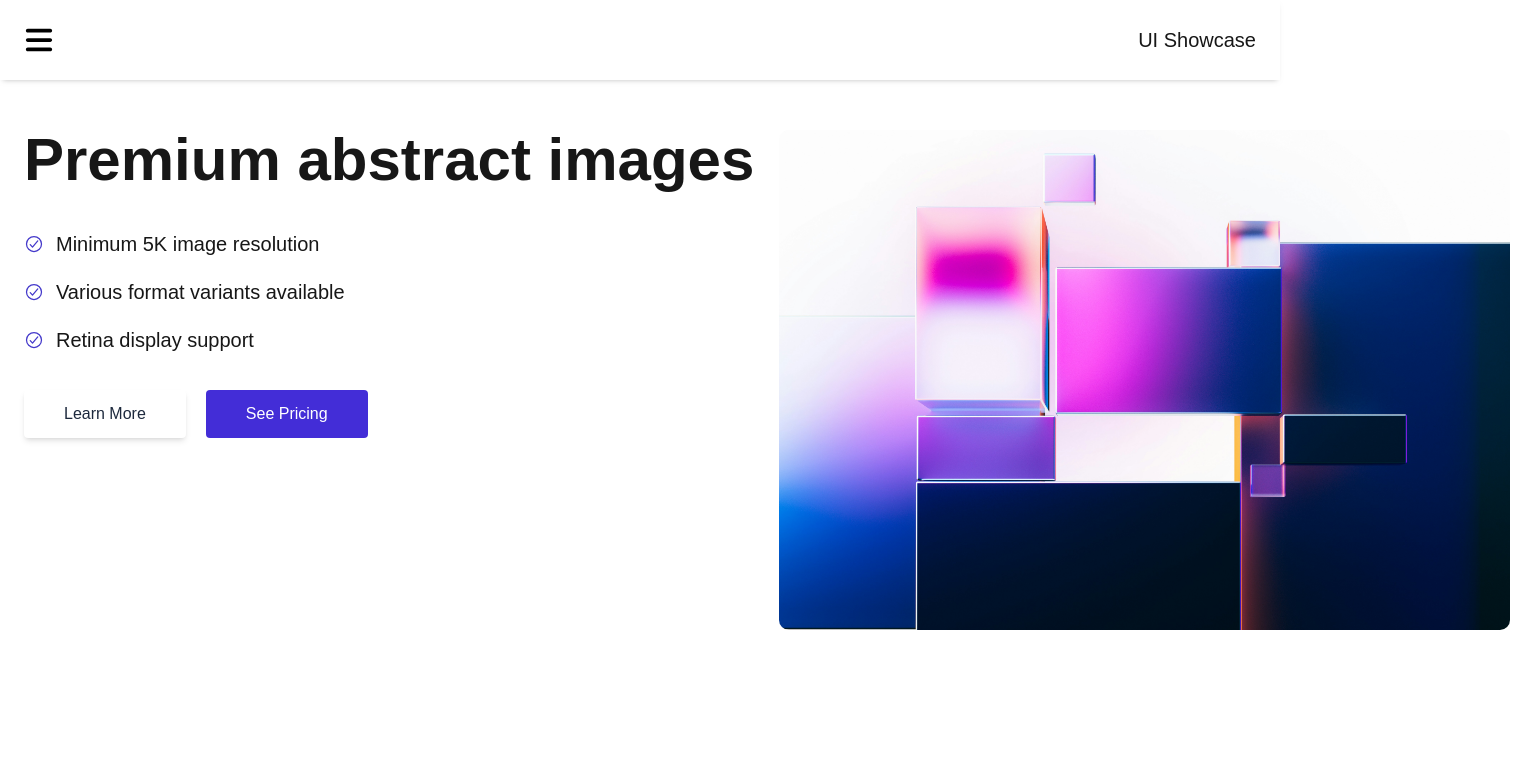
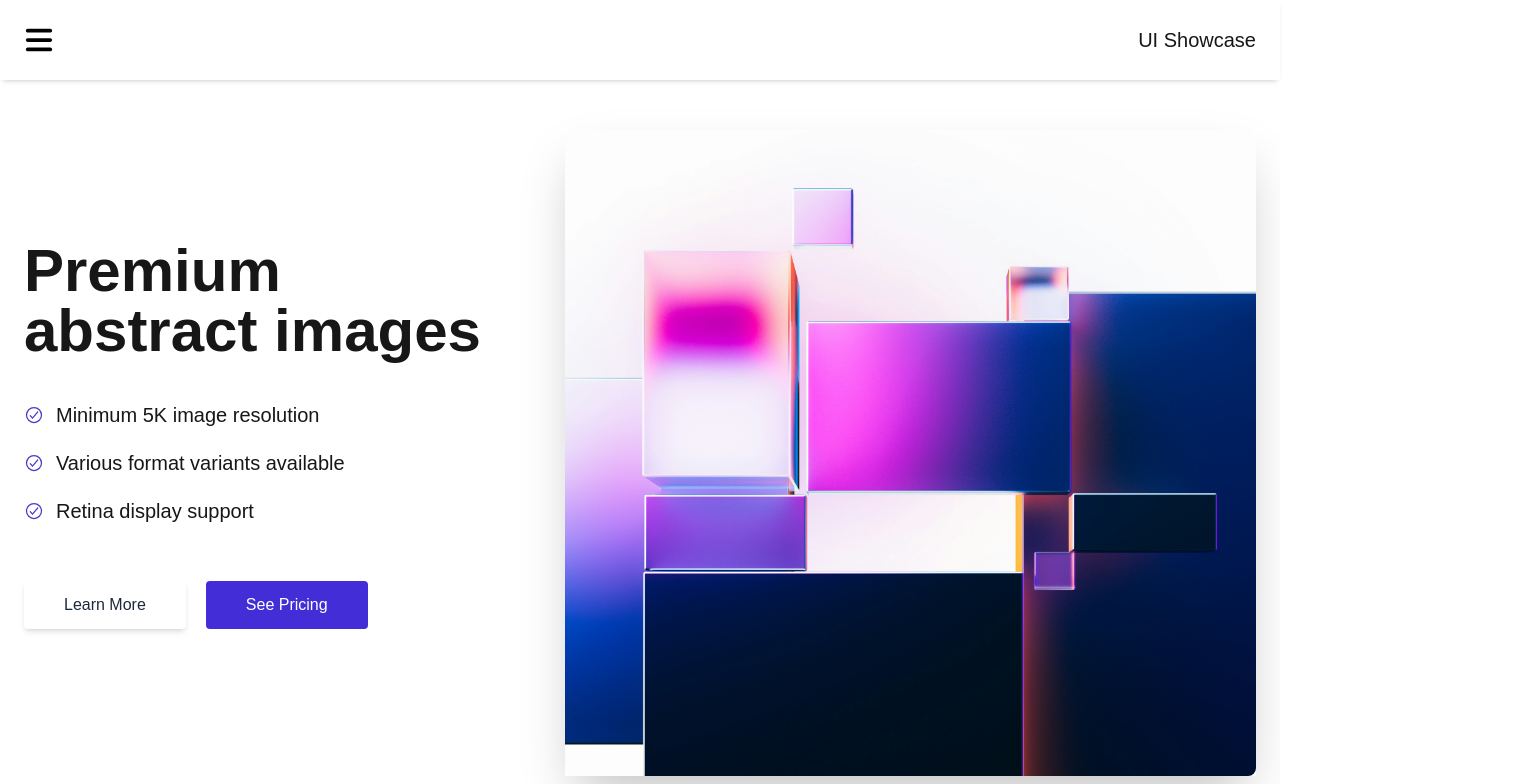
Before and after one commit to hsanchez7934/ui-showcase, a Next.js app: page /hero-section-feature in a window 1280 px wide. Shown: the top 784 px of the page, 1534 px wide, since content can reach past the window. Built offline with nearby package versions, Linux system fonts and the light colour scheme.

Commit message:
clean up hero section, looks better

```diff
--- a/src/app/hero-section-feature/page.tsx
+++ b/src/app/hero-section-feature/page.tsx
@@ -1,6 +1,6 @@
 import image from '../../../public/prism.png'
-import './styles.css'
 import {IoCheckmarkCircleOutline} from 'react-icons/io5'
+import Image from 'next/image'
 
 const bullets = [
 	{text: 'Minimum 5K image resolution'},
@@ -10,10 +10,16 @@ const bullets = [
 
 export default function HeroSectionFeature() {
 	return (
-		<div className="h-dvh pt-[130px] px-6 xl:w-max xl:ml-auto xl:mr-auto">
-			<div id="hero-section-feature-bullets-grid-container">
-				<div className="mb-6 sm:mb-0">
-					<h1 className="font-bold text-4xl mb-10 md:text-5xl lg:text-6xl">Premium abstract images</h1>
+		<div
+			className={[
+				'h-dvh pt-[130px] p-6 flex flex-col items-center justify-center',
+				'xl:flex-row xl:gap-20'
+			].join(' ')}
+		>
+			<div className="w-full mb-6 sm:mb-0 xl:w-[40%] flex flex-col items-start">
+				<h1 className="font-bold text-4xl mb-10 md:text-5xl lg:text-6xl">
+					Premium abstract images
+				</h1>
 				{bullets.map((bullet, index) => {
 					return (
 						<div key={index} className="flex items-center gap-3 text-xl mb-5">
@@ -46,20 +52,12 @@ export default function HeroSectionFeature() {
 					</button>
 				</div>
 			</div>
-				<div
-					style={{
-						backgroundImage: `url(${image.src})`,
-						backgroundSize: 'cover',
-						backgroundPosition: 'center',
-						backgroundRepeat: 'no-repeat',
-						minHeight: '500px',
-						maxHeight: '700px',
-						borderRadius: '10px',
-						marginLeft: 'auto',
-						marginRight: 'auto',
-						width: '100%',
-						maxWidth: '1000px'
-					}}
+			<div className="h-1/2 w-full shadow-2xl xl:w-[60%] xl:h-full">
+				<Image
+					src={image}
+					alt="Hero Image"
+					className="w-full h-full object-cover rounded-lg"
+					priority
 				/>
 			</div>
 		</div>
--- a/src/app/hero-section-feature/styles.css
+++ /dev/null
@@ -1,11 +0,0 @@
-#hero-section-feature-bullets-grid-container {
-	display: grid;
-	grid-template-columns: repeat(1, 1fr);
-}
-
-@media (min-width: 1024px) {
-	#hero-section-feature-bullets-grid-container {
-		grid-template-columns: repeat(2, 1fr);
-		column-gap: 25px;
-	}
-}
```
Lines whose indentation alone changed are shown as unchanged.
